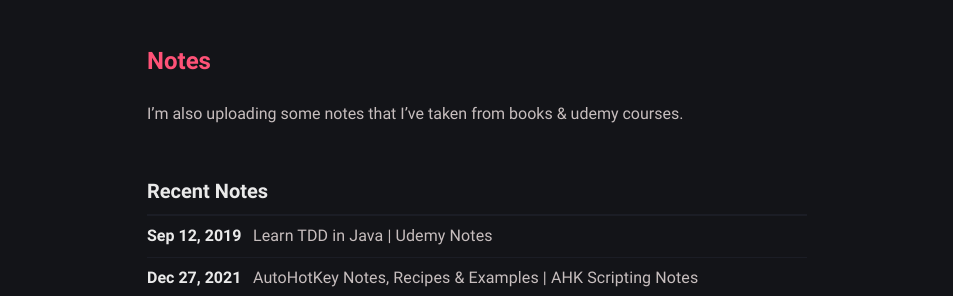
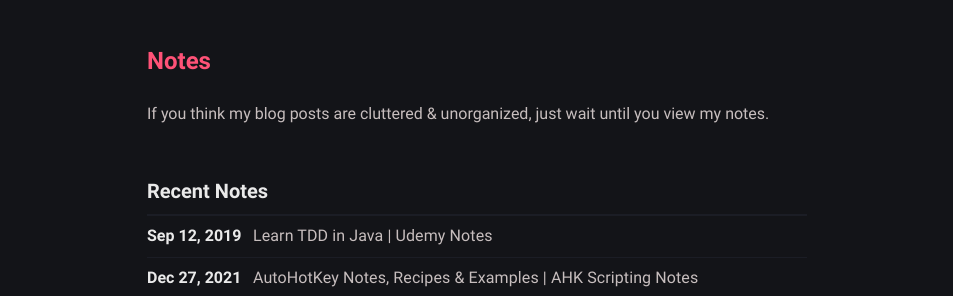
Before and after one commit to johnsosoka/site-johnsosoka-com, a Jekyll site: the page built from website/index.md, in a window 1280 px wide. Shown: the part 1070-1366 px from the top of the page, without its empty margins (163-1116 px from the left). Built offline with Jekyll 4.4.1, drawn with Linux system fonts in a browser that asks for light colours.

Commit message:
updated note description on index

```diff
--- a/website/index.md
+++ b/website/index.md
@@ -11,6 +11,6 @@ So far I've posted some technical content and some family updates.
 {% include blog_posts.html post_display_limit=15 post_collection_title="Recent Blog Posts"  %}
 
 # [Notes](/notes)
-I'm also uploading some notes that I've taken from books & udemy courses.
+If you think my blog posts are cluttered & unorganized, just wait until you view my notes.
 
 {% include notes_posts.html post_display_limit=3 post_collection_title="Recent Notes" %}
```
